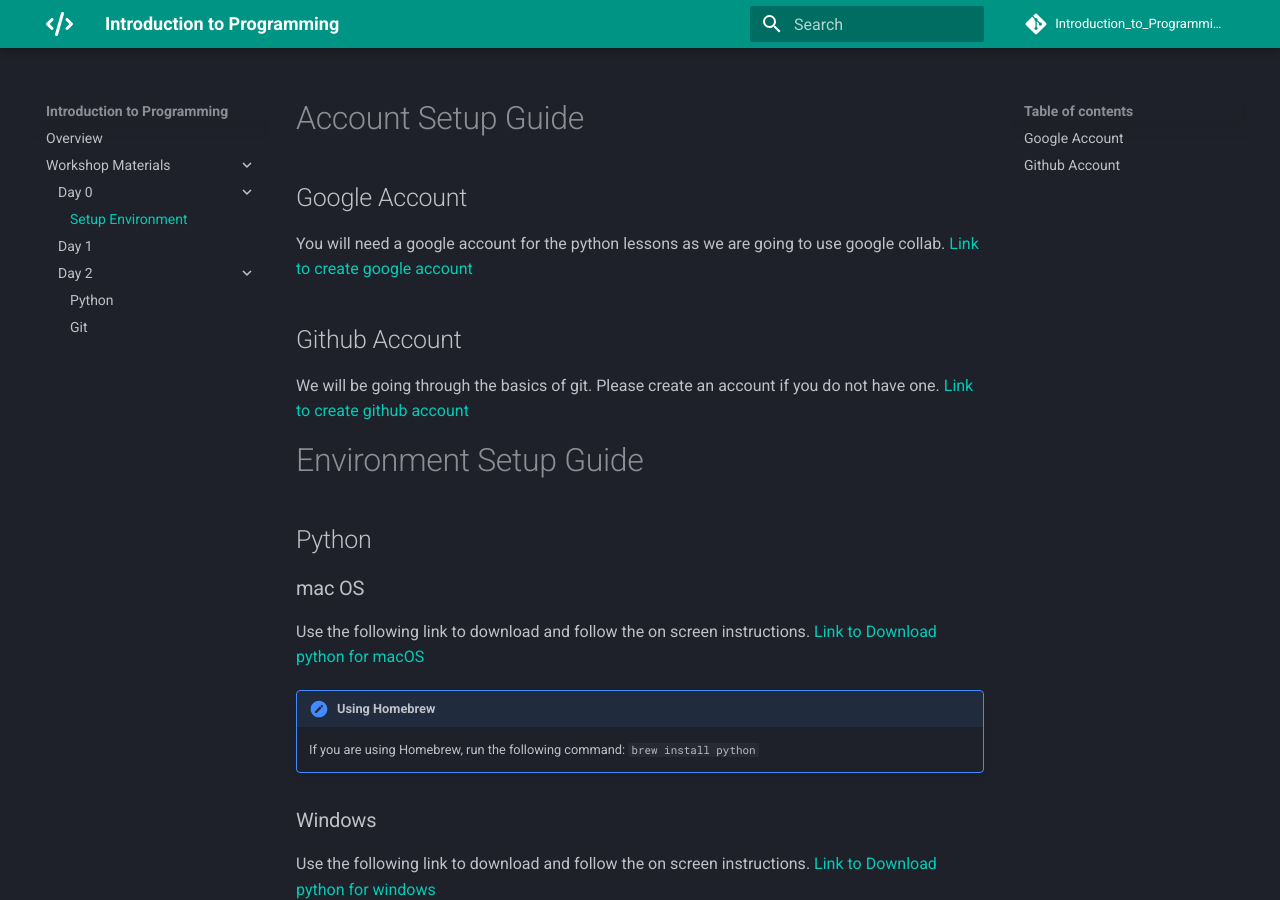
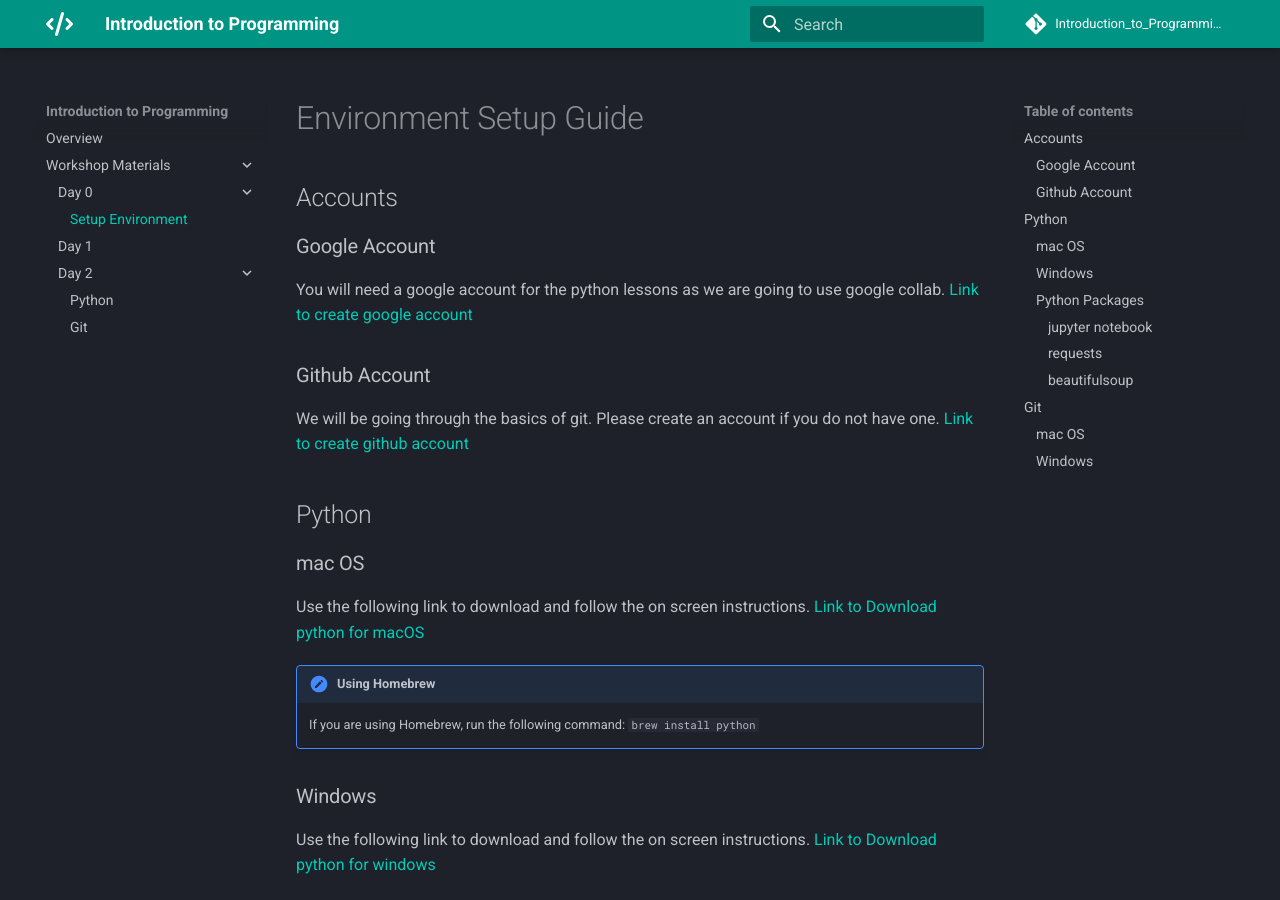
Before and after one commit to 3DCdsc/Introduction_to_Programming, an MkDocs documentation site: the page built from docs/download_guides.md, in a window 1280 px wide and 900 px high. Built offline with MkDocs 1.6.1 and Material for MkDocs 9.7.7, drawn with Linux system fonts in a browser that asks for light colours; comment, search, counter and statistics services are not loaded.

Commit message:
fixed download_guides headers

```diff
--- a/docs/download_guides.md
+++ b/docs/download_guides.md
@@ -1,16 +1,15 @@
-# Account Setup Guide
+# Environment Setup Guide
 
-## Google Account
+## Accounts
+
+### Google Account
 You will need a google account for the python lessons as we are going to use google collab.
 <a href="https://www.google.com/url?sa=t&rct=j&q=&esrc=s&source=web&cd=&cad=rja&uact=8&ved=2ahUKEwjvt_qUzZbuAhWdqksFHeAaDvEQjBAwAXoECAUQAQ&url=https%3A%2F%2Faccounts.google.com%2Fsignup%3Fhl%3Den&usg=AOvVaw3FJJxI-qjWUb2bq_B0_q6t
 " target="_blank">Link to create google account</a>
 
-## Github Account
+### Github Account
 We will be going through the basics of git. Please create an account if you do not have one.
 <a href="https://www.google.com/url?sa=t&rct=j&q=&esrc=s&source=web&cd=&ved=2ahUKEwik0YSwzZbuAhWZfH0KHeipAMAQFjAAegQIAxAC&url=https%3A%2F%2Fgithub.com%2Fjoin&usg=AOvVaw0H9TK-nu7JfXaoNeNMgJEk" target="_blank">Link to create github account</a>
-
-
-# Environment Setup Guide
 
 ## Python
 
```
